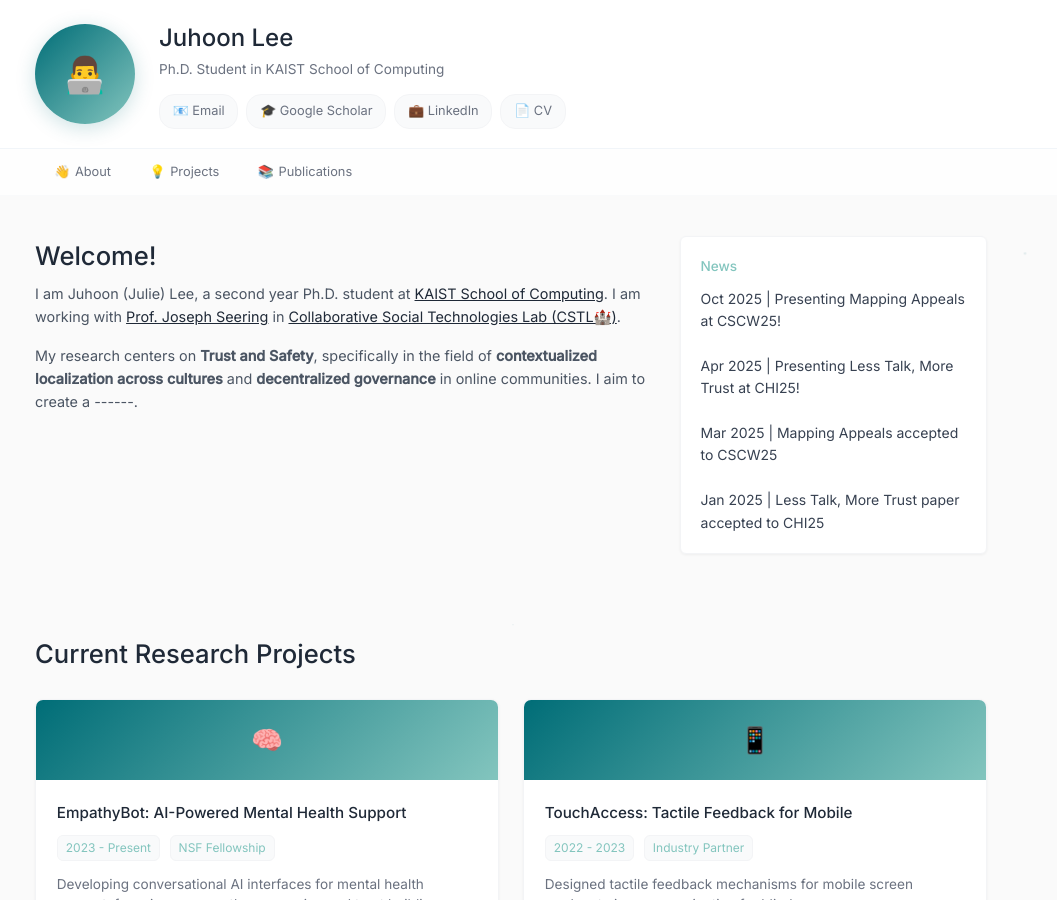
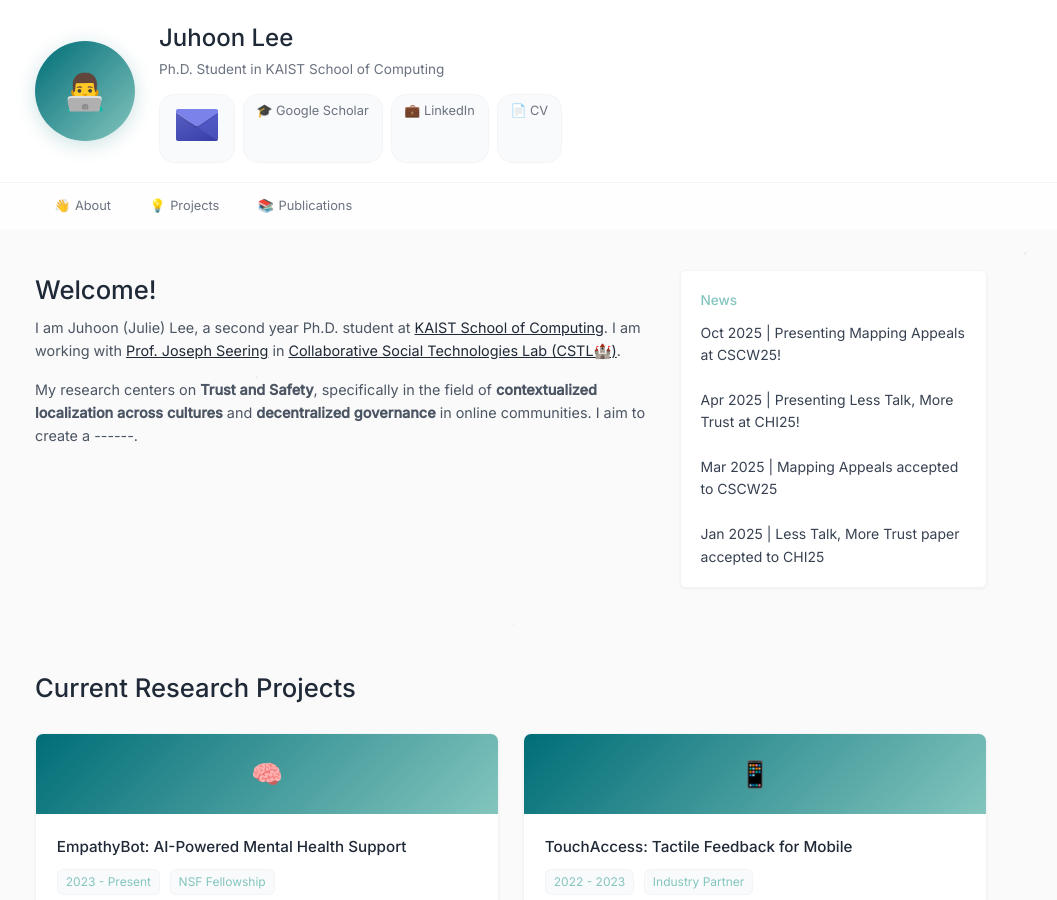
Before and after one commit to julielee16/personal-website, a Jekyll site: the page built from index.md, in a window 1280 px wide and 900 px high. Shown: the whole window, without its empty margins (129-1186 px from the left). Built offline with Jekyll 4.4.1, drawn with Linux system fonts in a browser that asks for light colours.

Commit message:
Added icon images

```diff
--- a/_layouts/default.html
+++ b/_layouts/default.html
@@ -17,7 +17,7 @@
                 <h1>Juhoon Lee</h1>
                 <h2>Ph.D. Student in KAIST School of Computing</h2>
                 <div class="contact-links">
-                    <a href="mailto:juhoonlee@kaist.ac.kr">📧 Email</a>
+                    <a href="mailto:juhoonlee@kaist.ac.kr"><img src="/assets/images/icons8-email-48.png"></a>
                     <a href="https://scholar.google.com/citations?user=YmjG9ygAAAAJ&hl=en" target="_blank">🎓 Google Scholar</a>
                     <a href="https://www.linkedin.com/in/juhoon-l-657489100/" target="_blank">💼 LinkedIn</a>
                     <a href="/cv.pdf" target="_blank">📄 CV</a>
```
Also changed, not shown: assets/images/icons8-email-48.png (added), assets/images/icons8-google-scholar-50.png (added), assets/images/icons8-linkedin-48.png (added), assets/images/icons8-twitter-48.png (added).
